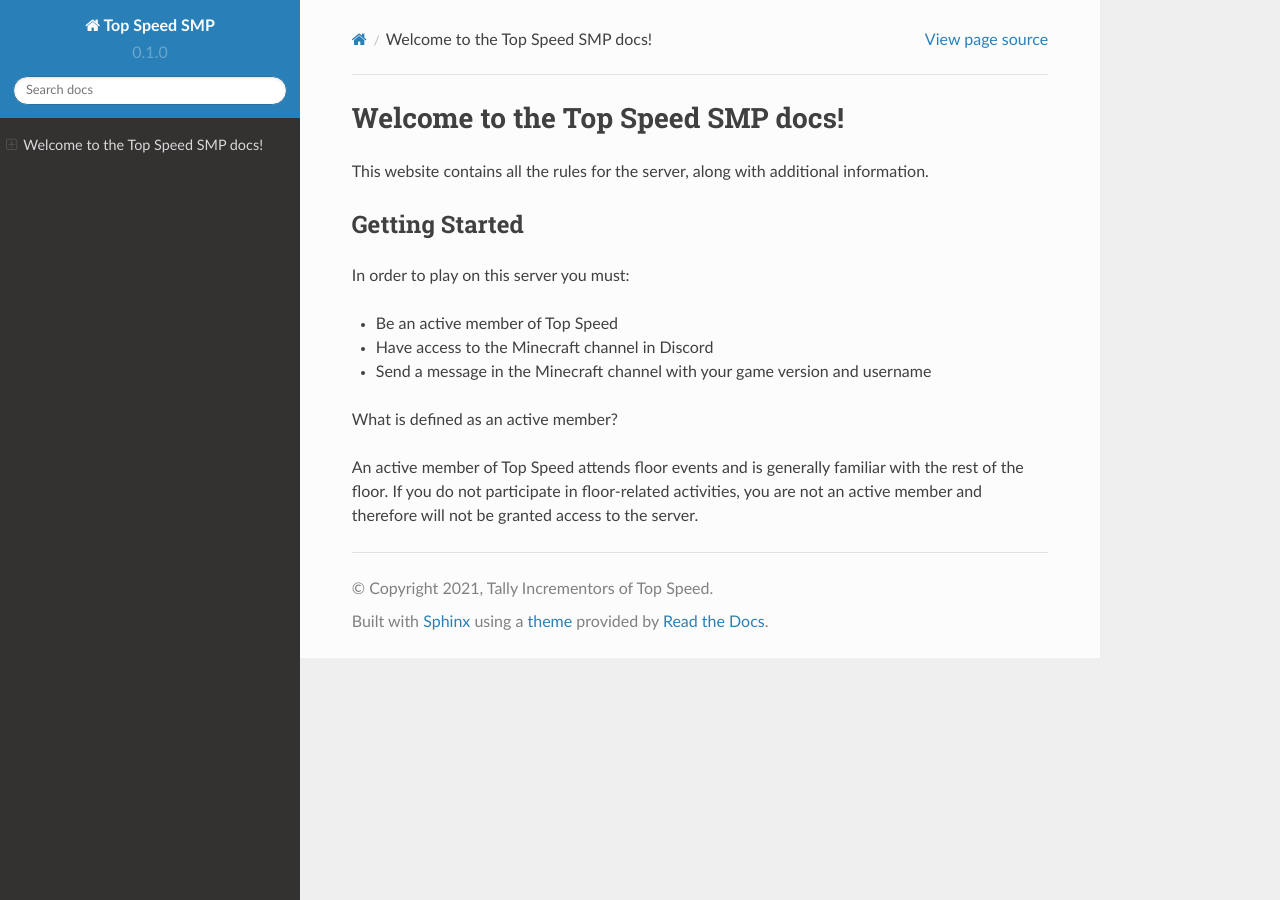
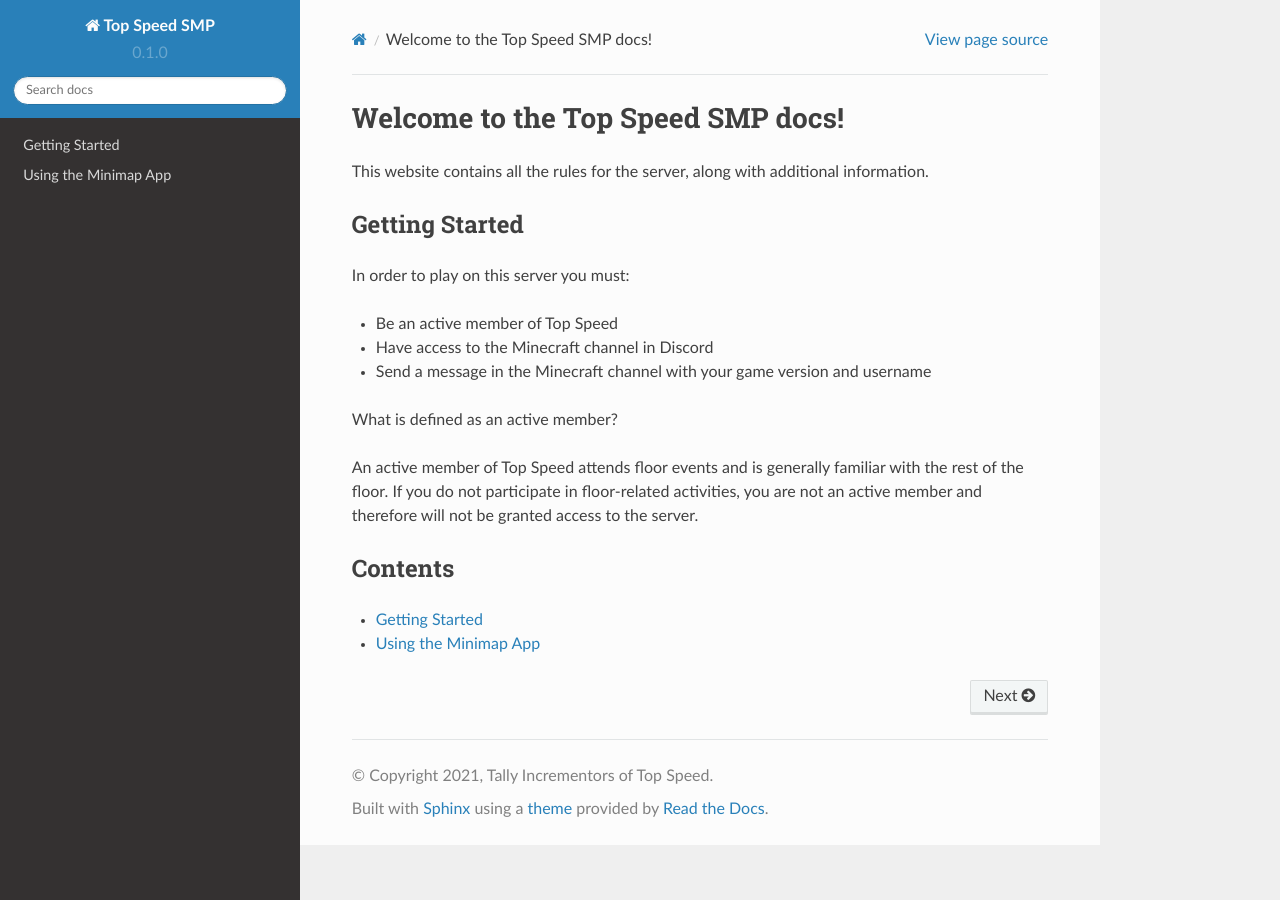
Before and after one commit to cm090/topspeedmc, a Sphinx documentation site: the page built from docs/source/index.rst, in a window 1280 px wide. Built offline with Sphinx 7.4.7 and the Read the Docs theme 2.0.0, drawn with Linux system fonts in a browser that asks for light colours.

Commit message:
Update index.rst

```diff
--- a/docs/source/index.rst
+++ b/docs/source/index.rst
@@ -16,3 +16,10 @@ In order to play on this server you must:
 What is defined as an active member?
 
 An active member of Top Speed attends floor events and is generally familiar with the rest of the floor. If you do not participate in floor-related activities, you are not an active member and therefore will not be granted access to the server.
+
+Contents
+--------
+.. toctree::
+
+   getting-started
+   app
```
